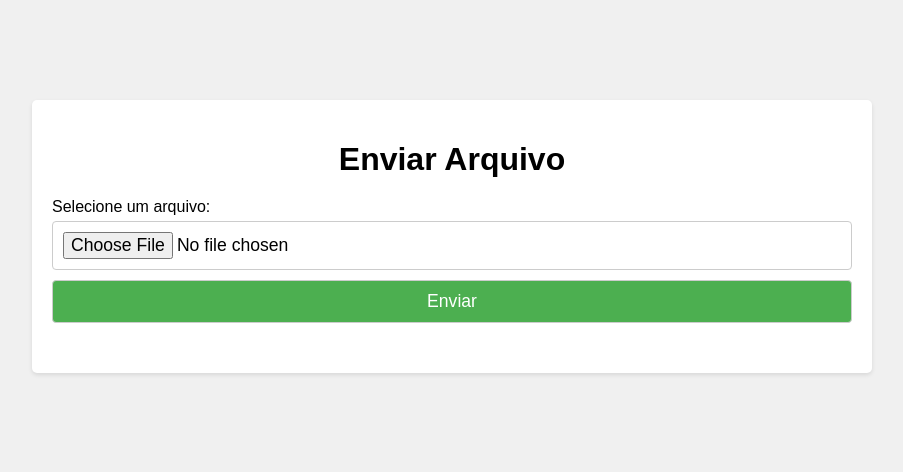
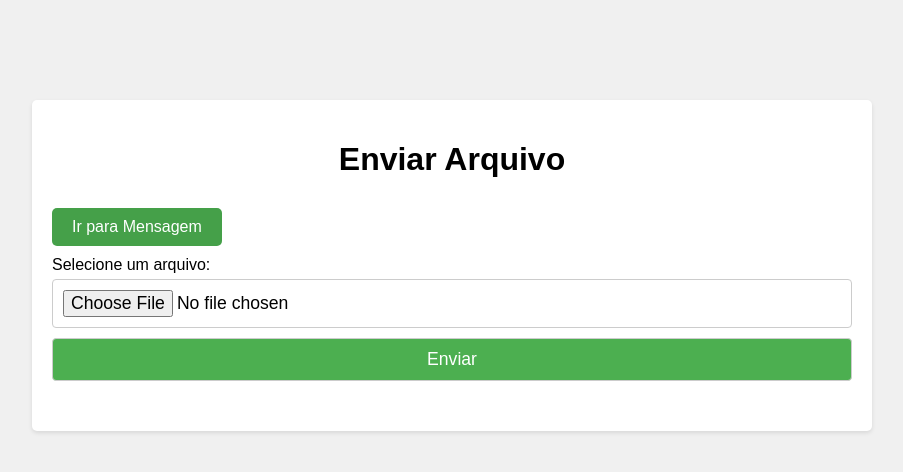
Before and after one commit to EricOliveiras/autoMessageApp, a Flask app: page /upload in a window 1280 px wide. Shown: the top 472 px of the page, without its empty margins (188-1091 px from the left). Run offline with Flask 3, Linux system fonts and the light colour scheme.

Commit message:
html: modify upload template

```diff
--- a/templates/upload.html
+++ b/templates/upload.html
@@ -9,6 +9,7 @@
 <body>
 <div class="container">
     <h1>Enviar Arquivo</h1>
+    <a href="{{ url_for('send_message') }}" class="button">Ir para Mensagem</a>
     <form action="{{ url_for('process_file') }}" method="post" enctype="multipart/form-data">
         <label for="file">Selecione um arquivo:</label>
         <input type="file" id="file" name="file" required accept=".xlsx">
```
